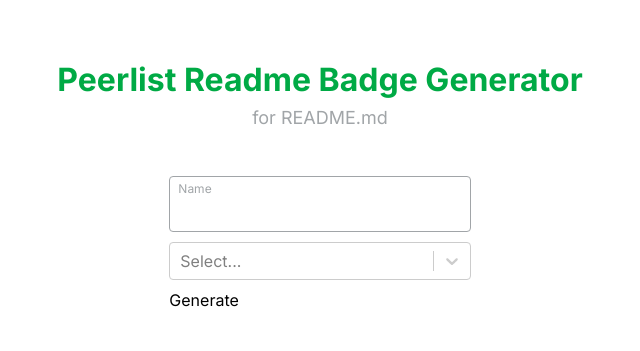
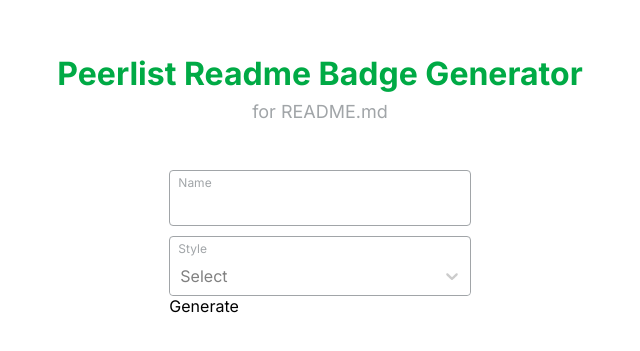
Before and after one commit to vinitshahdeo/peerlist-readme-badge, a React (Create React App) app in the folder client/peerlist-readme-badge/: page / in a window 1280 px wide. Shown: the part 215-566 px from the top of the page, without its empty margins (320-960 px from the left). Built offline with nearby package versions, Linux system fonts and the light colour scheme.

Commit message:
add custom select component

```diff
--- a/client/peerlist-readme-badge/src/App.js
+++ b/client/peerlist-readme-badge/src/App.js
@@ -1,6 +1,6 @@
 import "./App.css";
 import Input from "./Components/Input/Input";
-import Select from "react-select";
+import CustomSelect from "./Components/CustomSelect/CustomSelect";
 
 const options = [
   { value: "flat", label: "flat" },
@@ -18,7 +18,7 @@
       <div className="FormContainer">
         <form>
           <Input label="Name" />
-          <Select options={options} className="FormContainer__Select" />
+          <CustomSelect label="Style" options={options} placeholder="Select" />
           <button>Generate</button>
         </form>
       </div>
--- /dev/null
+++ b/client/peerlist-readme-badge/src/Components/CustomSelect/CustomSelect.css
@@ -0,0 +1,19 @@
+.SelectContainer{
+    border: 1px solid #a1a5a8;
+    border-radius: 0.25rem;
+    width: 100%;
+    transition: border 0.15s ease-in-out;
+    margin-top: .625rem;
+  }
+
+  .SelectContainer:focus-within{
+    border-color: black;
+  }
+
+  .SelectContainer__Label{
+      font-size: 0.75rem;
+      color: #a1a5a8;
+      padding: .375rem 0.5rem 0.5rem;
+      user-select: none;
+      cursor: auto;
+  }
--- /dev/null
+++ b/client/peerlist-readme-badge/src/Components/CustomSelect/CustomSelect.jsx
@@ -0,0 +1,53 @@
+import Select from "react-select";
+import "../CustomSelect/CustomSelect.css";
+
+const customTheme = (theme) => ({
+  ...theme,
+  colors: {
+    ...theme.colors,
+    primary25: "black",
+    primary: "#a1a5a8",
+  },
+});
+
+const customStyles = {
+  indicatorSeparator: (provided) => ({
+    ...provided,
+    display: "none",
+  }),
+  control: (provided) => ({
+    ...provided,
+    border: 0,
+    boxShadow: "none",
+  }),
+  option: (provided, state) => ({
+    ...provided,
+    backgroundColor: state.isSelected ? "black" : "white",
+    "&:hover": {
+      ...provided,
+      backgroundColor: state.isSelected ? "black" : "black",
+      color: "white",
+    },
+  }),
+  menu: (provided) => ({
+    ...provided,
+    borderRadius: 0,
+  }),
+};
+
+const CustomSelect = ({ options, label, placeholder }) => {
+  return (
+    <div className="SelectContainer">
+      <label className="SelectContainer__Label">{label}</label>
+      <Select
+        defaultValue={options[0].value}
+        options={options}
+        placeholder={placeholder}
+        styles={customStyles}
+        isSearchable={false}
+        theme={customTheme}
+      />
+    </div>
+  );
+};
+export default CustomSelect;
```
